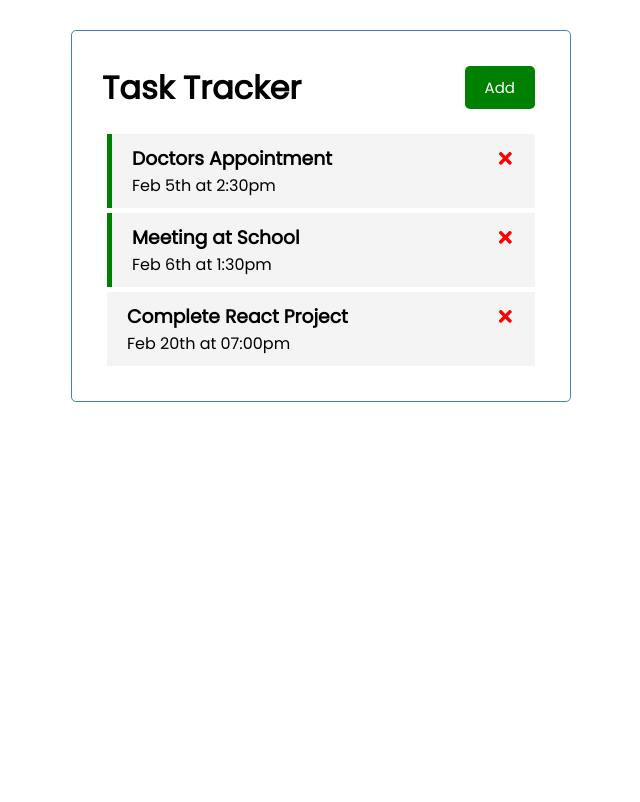
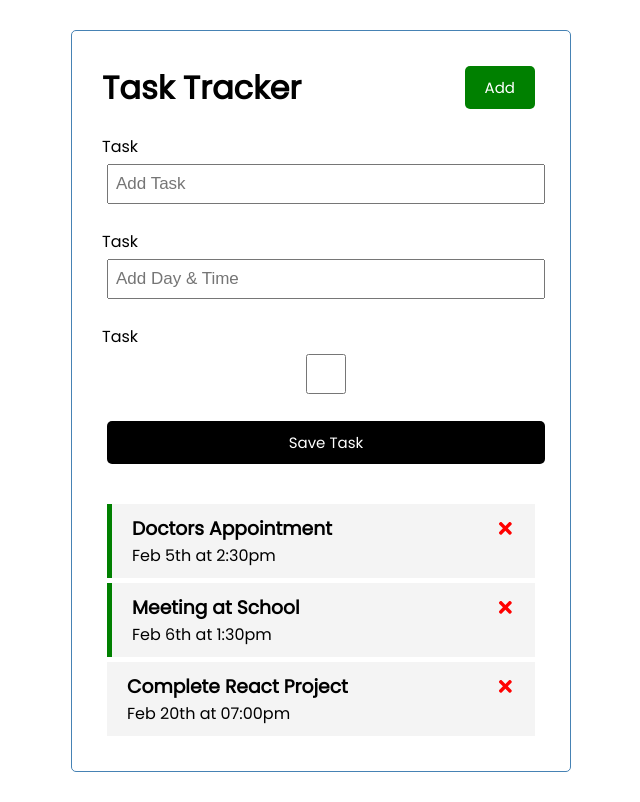
Before and after one commit to AdibaEmma/react-task-tracker, a React (Create React App) app: page / in a window 1280 px wide. Shown: the whole page, without its empty margins (319-959 px from the left). Built offline with nearby package versions, Linux system fonts and the light colour scheme.

Commit message:
add task form

```diff
--- a/src/App.js
+++ b/src/App.js
@@ -1,6 +1,7 @@
 import { useState } from 'react'
 import Header from "./components/Header";
 import Tasks from "./components/Tasks"
+import AddTask from './components/AddTask'
 
 
 function App() {
@@ -46,6 +47,7 @@
   return (
     <div className="container">
       <Header />
+      <AddTask />
       {tasks.length > 0 ? <Tasks tasks={tasks} onDelete={ deleteTask } onToggle={toggleReminder} /> : "No Tasks to Show" }
     </div>
   );
--- /dev/null
+++ b/src/components/AddTask.js
@@ -0,0 +1,24 @@
+import React from 'react'
+
+const AddTask = () => {
+    return (
+        <form className="add-form">
+            <div className="form-control">
+                <label>Task</label>
+                <input type="text" name="" placeholder="Add Task"/>
+            </div>
+            <div className="form-control">
+                <label>Task</label>
+                <input type="text" name="" placeholder="Add Day & Time"/>
+            </div>
+            <div className="form-control">
+                <label>Task</label>
+                <input type="checkbox" name=""/>
+            </div>
+
+            <input className="btn btn-block" type="submit" value="Save Task"/>
+        </form>
+    )
+}
+
+export default AddTask
```
Also changed, not shown: 1 other file (tests, documents, lock files or other folders).
